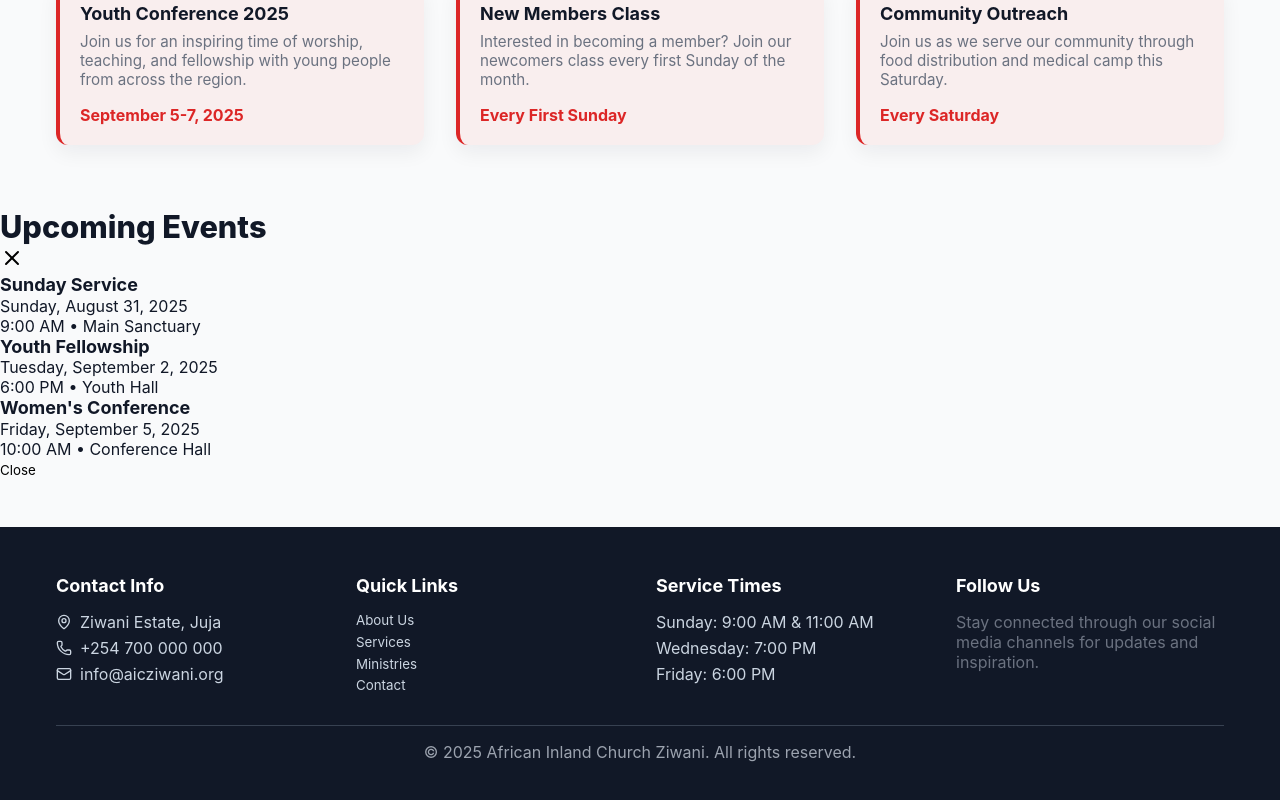
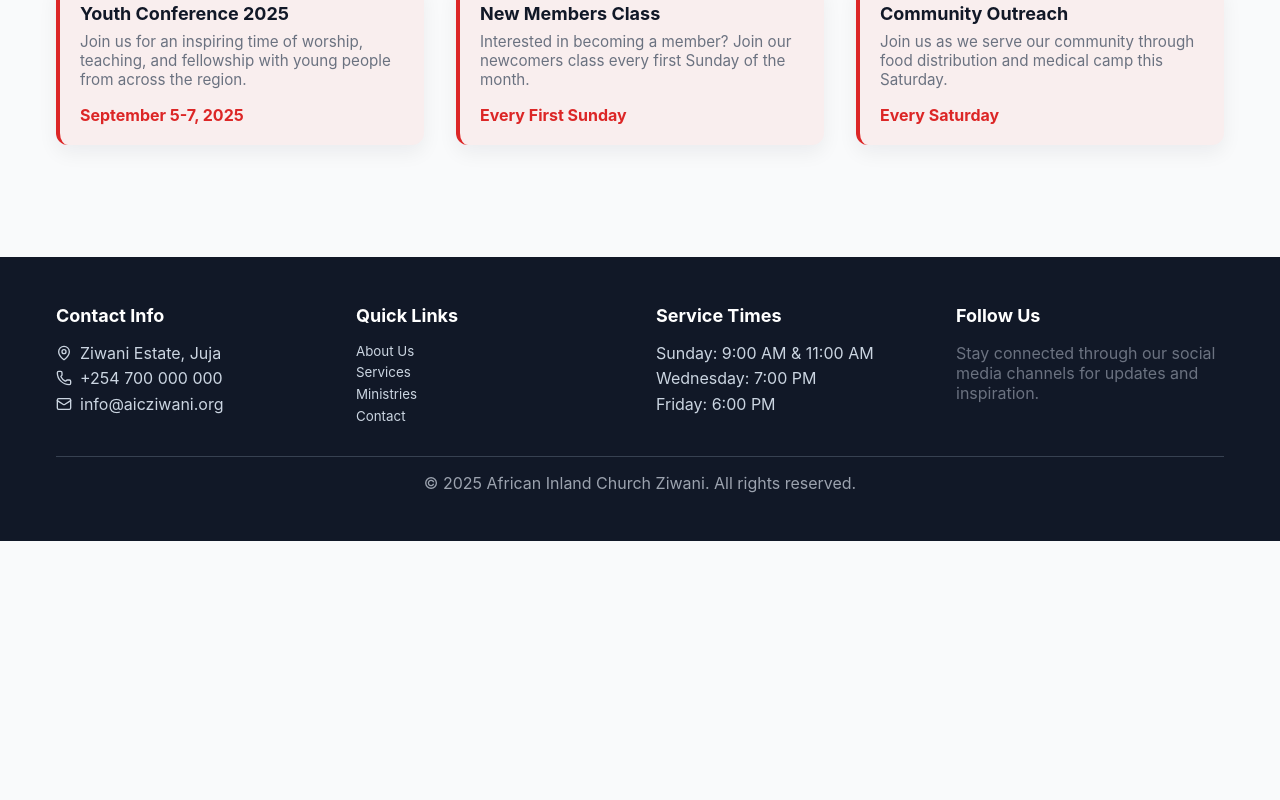
Before and after one commit to muilipato/aic-ziwani, a React (Create React App) app: page / in a window 1280 px wide. Shown: the part 948-1748 px from the top of the page. After the commit the page ends 1489 px from the top, so only its background shows below. Built offline with nearby package versions, Linux system fonts and the light colour scheme.

Commit message:
Removed tailwind css from eventspopup component

```diff
--- a/src/components/EventsPopup/EventsPopup.js
+++ b/src/components/EventsPopup/EventsPopup.js
@@ -1,51 +1,37 @@
 import React from "react";
-import { X } from "lucide-react"
+import { X } from "lucide-react";
+import "./EventsPopup.css";
 
-// Events Popup Component
-const EventsPopup = ({ showEventPopup, setShowEventPopup, upcomingEvents}) => {
-    if (!showEventPopup) return null;
 
+const EventsPopup = ({ open, onClose, events = [] }) => {
+  if (!open) return null;
   return (
-      <div className="fixed inset-0 bg-black bg-opacity-50 flex items-center justify-center z-50 p-4">
-        <div className="bg-white rounded-lg shadow-xl max-w-md w-full max-h-96 overflow-y-auto">
-          <div className="p-6">
-            <div className="flex justify-between items-center mb-4">
-              <h2 className="text-xl font-bold text-gray-900">Upcoming Events</h2>
-              <button
-                onClick={() => setShowEventPopup(false)}
-                className="text-gray-400 hover:text-gray-600"
-              >
-                <X size={24} />
+    <div className="popup-overlay" role="dialog" aria-modal="true">
+      <div className="popup-panel">
+        <div className="popup-head">
+          <h2>Upcoming Events</h2>
+          <button aria-label="Close" onClick={onClose} className="icon-btn">
+            <X size={22} />
           </button>
         </div>
-            <div className="space-y-3">
-              {upcomingEvents.map((event) => (
-                <div key={event.id} className="border-l-4 border-red-600 pl-4 py-2">
-                  <h3 className="font-semibold text-gray-900">{event.title}</h3>
-                  <p className="text-sm text-gray-600">
-                    {new Date(event.date).toLocaleDateString('en-US', {
-                      weekday: 'long',
-                      year: 'numeric',
-                      month: 'long',
-                      day: 'numeric'
-                    })}
+        <div className="popup-body">
+          {events.map((e) => (
+            <div key={e.id} className="event-item">
+              <h3>{e.title}</h3>
+              <p className="muted small">
+                {new Date(e.date).toLocaleDateString("en-US", { weekday: "long", year: "numeric", month: "long", day: "numeric" })}
               </p>
-                  <p className="text-sm text-gray-600">{event.time} • {event.location}</p>
+              <p className="muted small">{e.time} • {e.location}</p>
             </div>
           ))}
         </div>
-            <div className="mt-6">
-              <button
-                onClick={() => setShowEventPopup(false)}
-                className="w-full bg-red-600 text-white py-2 rounded-lg hover:bg-red-700 transition-colors"
-              >
-                Close
-              </button>
-            </div>
+        <div className="popup-actions">
+          <button className="btn close-btn" onClick={onClose}>Close</button>
         </div>
       </div>
     </div>
   );
 };
 
+
 export default EventsPopup;
```
Lines whose indentation alone changed are shown as unchanged.
